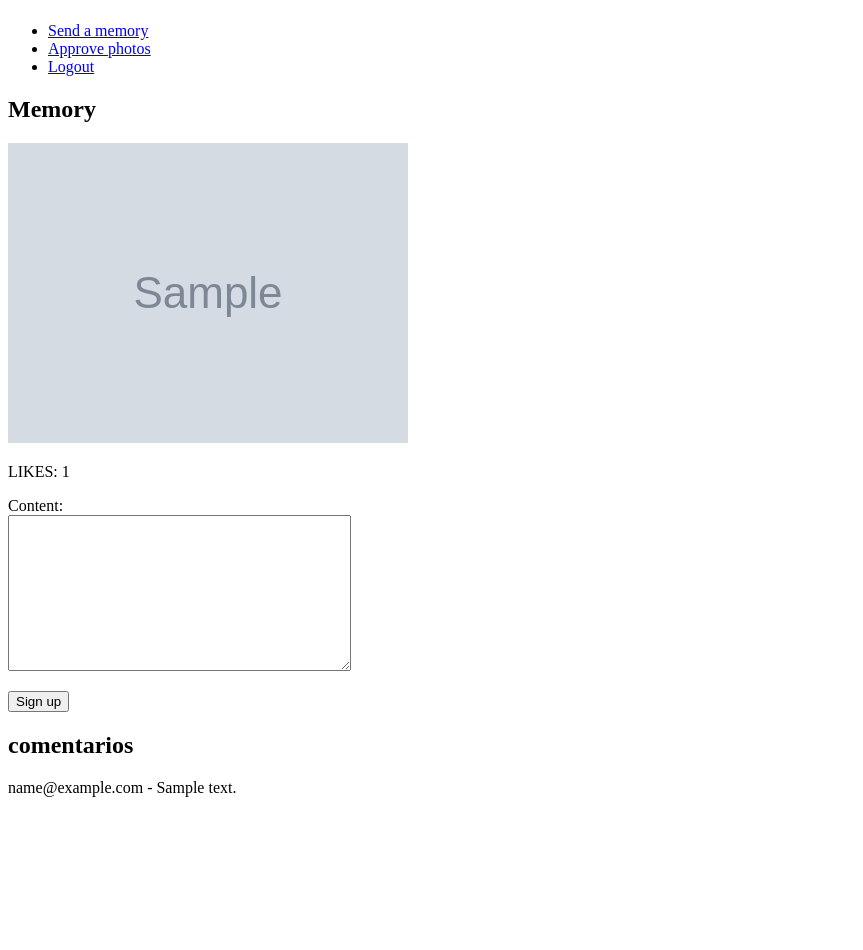
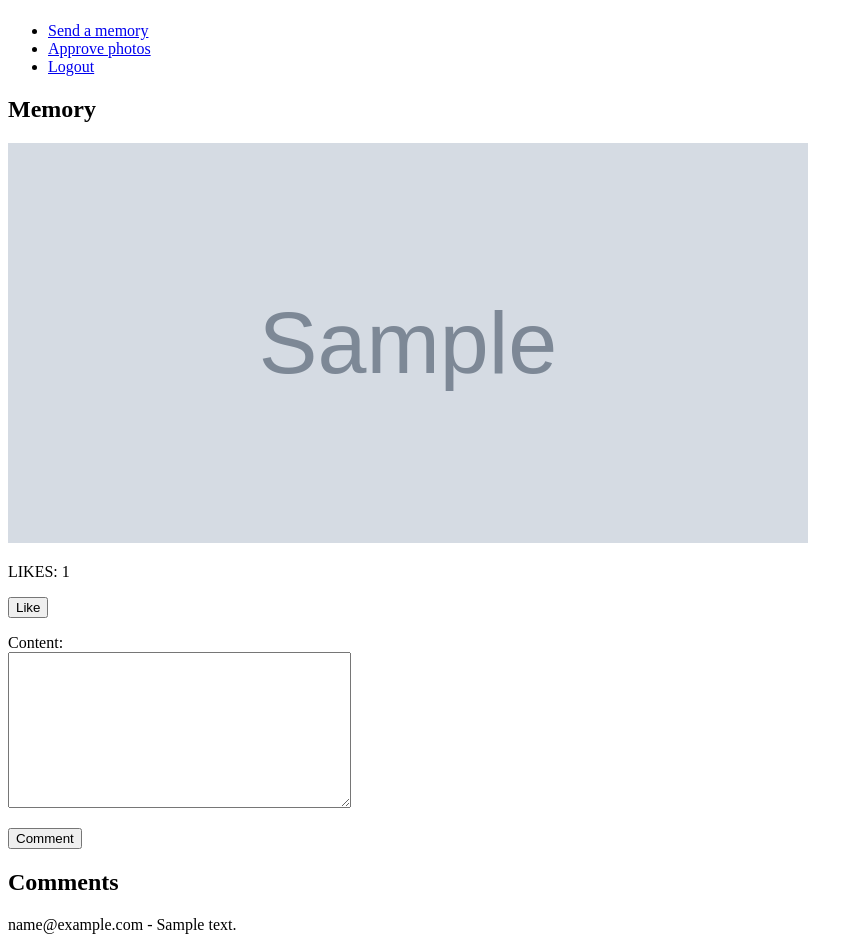
Before and after one commit to rvmoura96/wedding-album, a Django app: page /photo/1 in a window 1280 px wide. Shown: the part 58-1008 px from the top of the page, without its empty margins (0-863 px from the left). Before the commit the page ends 855 px from the top, so only its background shows below. Run offline with Django 3.2, Linux system fonts and the light colour scheme; a user stored in the database is signed in; tables that the repository leaves empty hold one stand-in row (values such as "Sample post"); grey boxes marked "Sample" are stand-in pictures.

Commit message:
Fixing some typos

```diff
--- a/core/templates/home.html
+++ b/core/templates/home.html
@@ -7,7 +7,7 @@
       {% for photo in page_obj %}
         <li>
             <a href="{% url 'photo-detail' photo.pk %}">
-                <img src="{{ photo.file.url }}" id="photo-detail">
+                <img src="{{ photo.file.url }}" id="photo-detail" height="400" width="800">
             </a>
             <a href="{% url 'photo-like' photo.uuid %}">
                 <button type="button" name="button" id="like">Like</button>
--- a/core/templates/photo_detail.html
+++ b/core/templates/photo_detail.html
@@ -3,8 +3,11 @@
 {% block content %}
     <h2>Memory</h2>
 
-     <img src="{{ photo.file.url }}">
+     <img src="{{ photo.file.url }}"  height="400" width="800">
      <p>LIKES: {{ total_likes }}</p>
+     <a href="{% url 'photo-like' photo.uuid %}">
+         <button type="button" name="button" id="like">Like</button>
+     </a>
      <form method="post" action="{% url 'photo-comment' %}">
        {% csrf_token %}
        <input type="hidden" id="photo_id" name="photo_id" value="{{ photo.id }}">
@@ -20,10 +23,10 @@
            {% endfor %}
          </p>
        {% endfor %}
-       <button type="submit">Sign up</button>
+       <button type="submit" id="id_comment">Comment</button>
      </form>
 
-     <h2>comentarios</h2>
+     <h2>Comments</h2>
      {% for comment in comments %}
         <p>{{ comment.author }} - {{ comment.content }}</p>
     {% endfor %}
--- a/core/views.py
+++ b/core/views.py
@@ -25,7 +25,7 @@ def register(request):
 
 class TimelineView(LoginRequiredMixin, ListView):
     model = Photo
-    paginate_by = 10
+    paginate_by = 3
     queryset = Photo.objects.filter(approved=True).order_by("-uploaded_at")
     template_name = "home.html"
 
```
Also changed, not shown: tests/acceptance/steps/photo_comment.py (+1 -1 lines).
